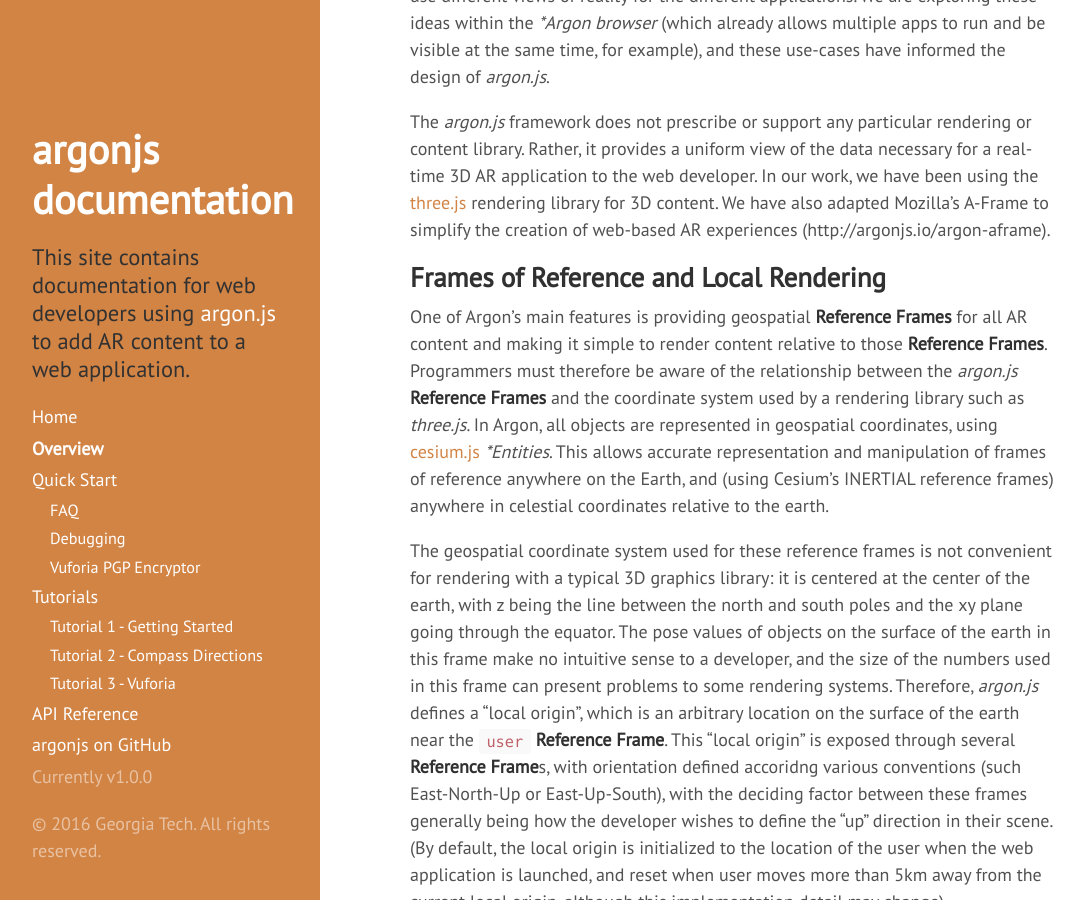
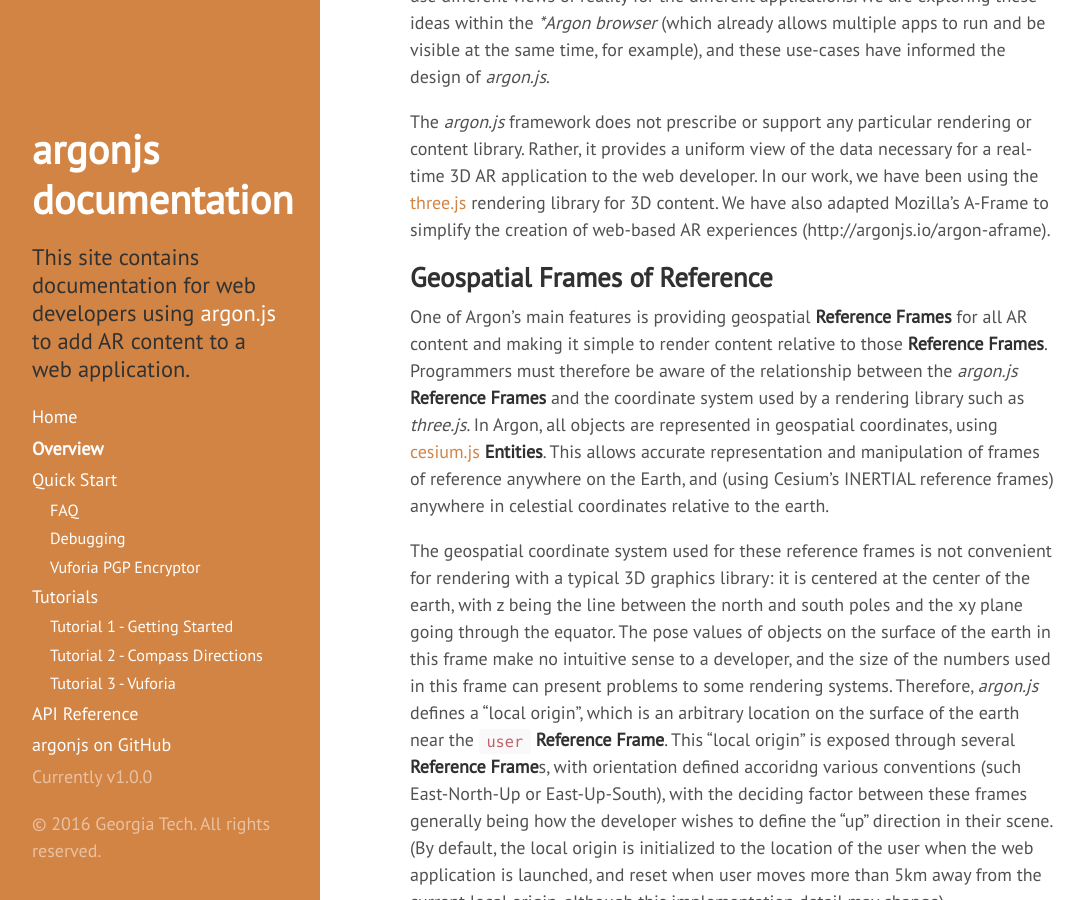
Before and after one commit to argonjs/docs, a Jekyll site: the page built from concepts/overview.md, in a window 1280 px wide and 900 px high, scrolled down 1631 px. Shown: the whole window, without its empty margins (4-1088 px from the left). Built offline with Jekyll 4.4.1, drawn with Linux system fonts in a browser that asks for light colours; nearby versions of some CDN libraries.

Commit message:
Update overview.md

````diff
--- a/concepts/overview.md
+++ b/concepts/overview.md
@@ -21,9 +21,9 @@
 
 The *argon.js* framework does not prescribe or support any particular rendering or content library. Rather, it provides a uniform view of the data necessary for a real-time 3D AR application to the web developer. In our work, we have been using the [three.js](http://threejs.org) rendering library for 3D content. We have also adapted Mozilla's A-Frame to simplify the creation of web-based AR experiences (http://argonjs.io/argon-aframe).
 
-## Frames of Reference and Local Rendering
+## Geospatial Frames of Reference
 
-One of Argon's main features is providing geospatial **Reference Frames** for all AR content and making it simple to render content relative to those **Reference Frames**. Programmers must therefore be aware of the relationship between the *argon.js* **Reference Frames** and the coordinate system used by a rendering library such as *three.js*. In Argon, all objects are represented in geospatial coordinates, using [cesium.js](http://cesiumjs.org) **Entities*. This allows accurate representation and manipulation of frames of reference anywhere on the Earth, and (using Cesium's INERTIAL reference frames) anywhere in celestial coordinates relative to the earth.
+One of Argon's main features is providing geospatial **Reference Frames** for all AR content and making it simple to render content relative to those **Reference Frames**. Programmers must therefore be aware of the relationship between the *argon.js* **Reference Frames** and the coordinate system used by a rendering library such as *three.js*. In Argon, all objects are represented in geospatial coordinates, using [cesium.js](http://cesiumjs.org) **Entities**. This allows accurate representation and manipulation of frames of reference anywhere on the Earth, and (using Cesium's INERTIAL reference frames) anywhere in celestial coordinates relative to the earth.
 
 The geospatial coordinate system used for these reference frames is not convenient for rendering with a typical 3D graphics library: it is centered at the center of the earth, with z being the line between the north and south poles and the xy plane going through the equator. The pose values of objects on the surface of the earth in this frame make no intuitive sense to a developer, and the size of the numbers used in this frame can present problems to some rendering systems. Therefore, *argon.js* defines a "local origin", which is an arbitrary location on the surface of the earth near the ```user``` **Reference Frame**. This "local origin" is exposed through several **Reference Frame**s, with orientation defined accoridng various conventions (such East-North-Up or East-Up-South), with the deciding factor between these frames generally being how the developer wishes to define the "up" direction in their scene. (By default, the local origin is initialized to the location of the user when the web application is launched, and reset when user moves more than 5km away from the current local origin, although this implementation detail may change).
 
````
